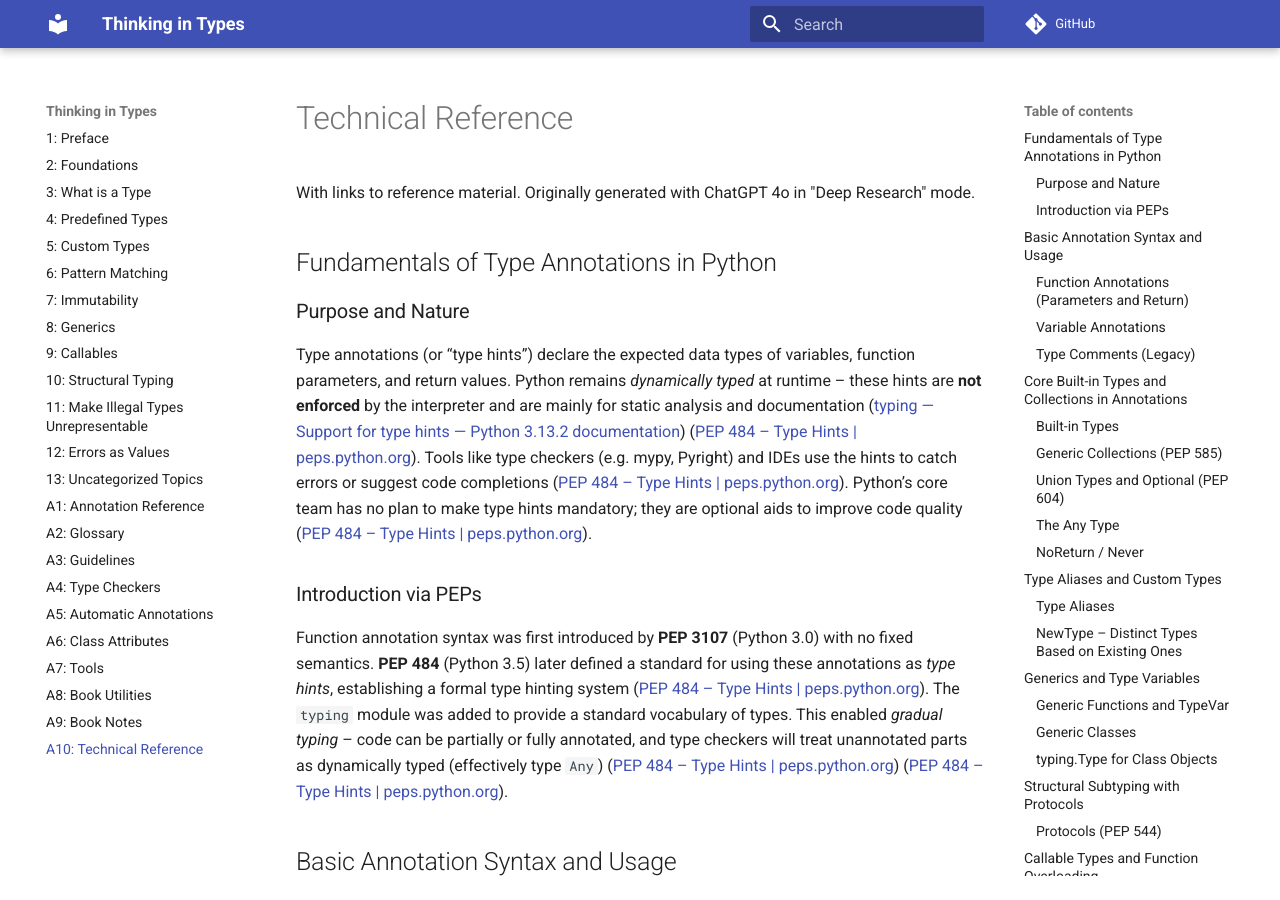
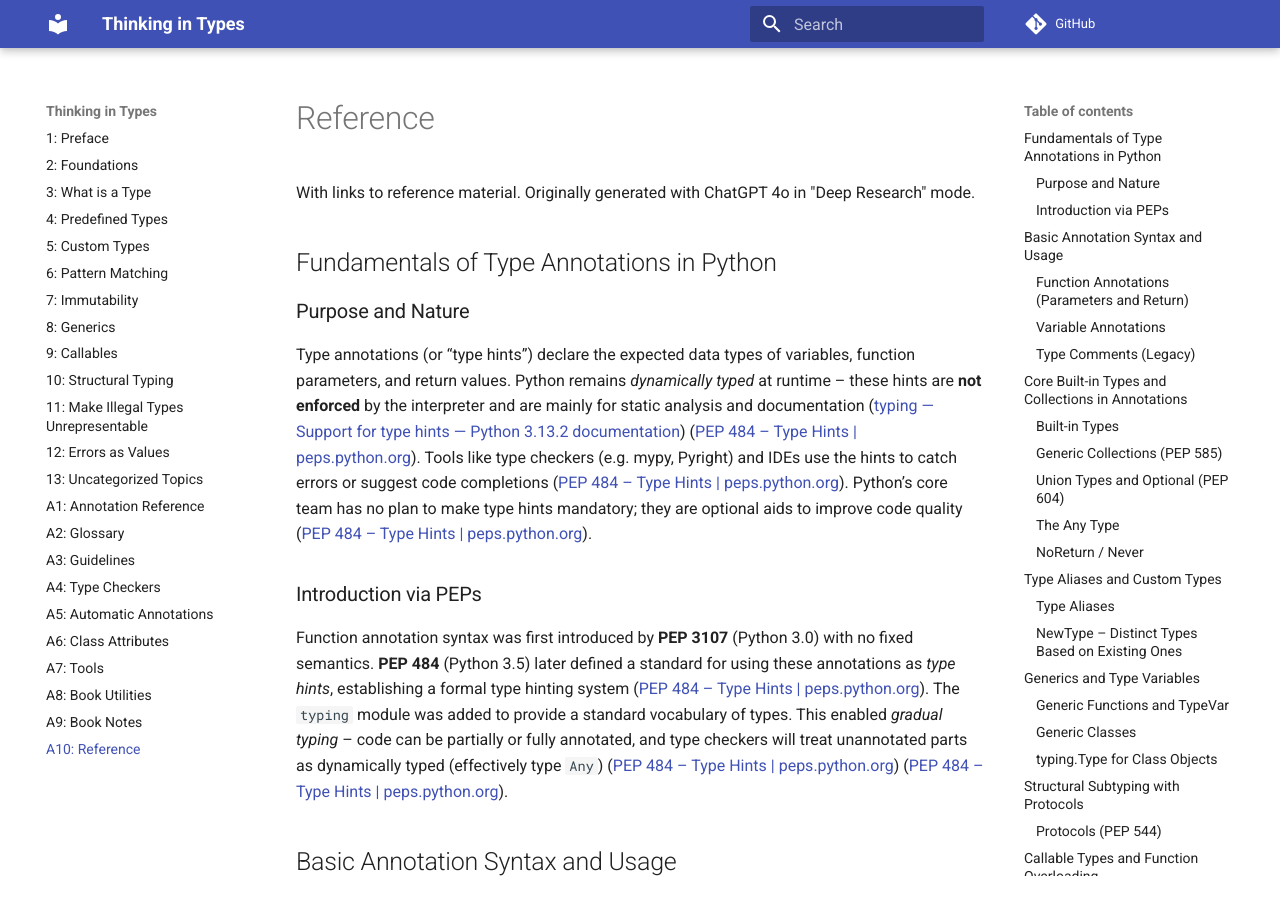
Before and after one commit to ThinkingInTypes/ThinkingInTypes.github.io, an MkDocs documentation site: the page built from Chapters/A10_Reference.md, in a window 1280 px wide and 900 px high. Built offline with MkDocs 1.6.1 and Material for MkDocs 9.7.7, drawn with Linux system fonts in a browser that asks for light colours; comment, search, counter and statistics services are not loaded.

Commit message:
Change name: A10_Reference.md

```diff
--- a/Chapters/A10_Technical_Reference.md
+++ b/Chapters/A10_Reference.md
@@ -1,4 +1,4 @@
-# Technical Reference
+# Reference
 
 With links to reference material.
 Originally generated with ChatGPT 4o in "Deep Research" mode.
--- a/mkdocs.yml
+++ b/mkdocs.yml
@@ -47,4 +47,4 @@ nav:
   - 'A7: Tools': A07_Tools.md
   - 'A8: Book Utilities': A08_Book_Utilities.md
   - 'A9: Book Notes': A09_Book_Notes.md
-  - 'A10: Technical Reference': A10_Technical_Reference.md
+  - 'A10: Reference': A10_Reference.md
```
